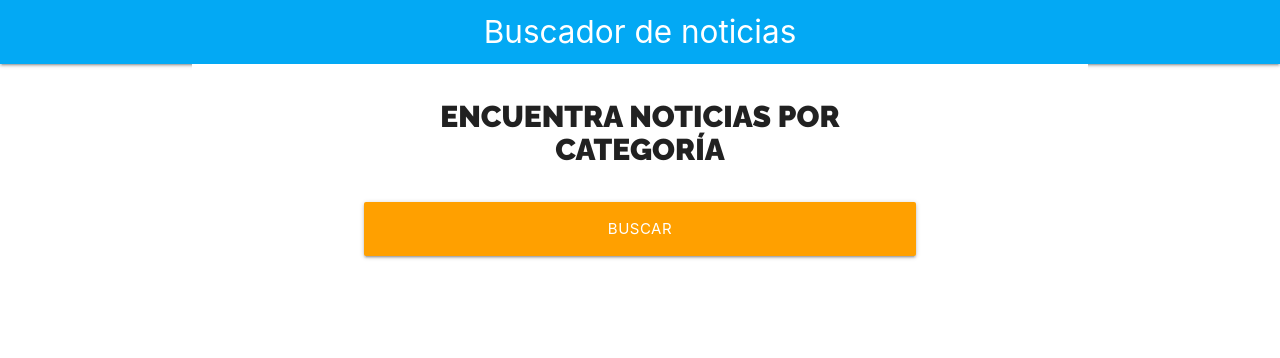
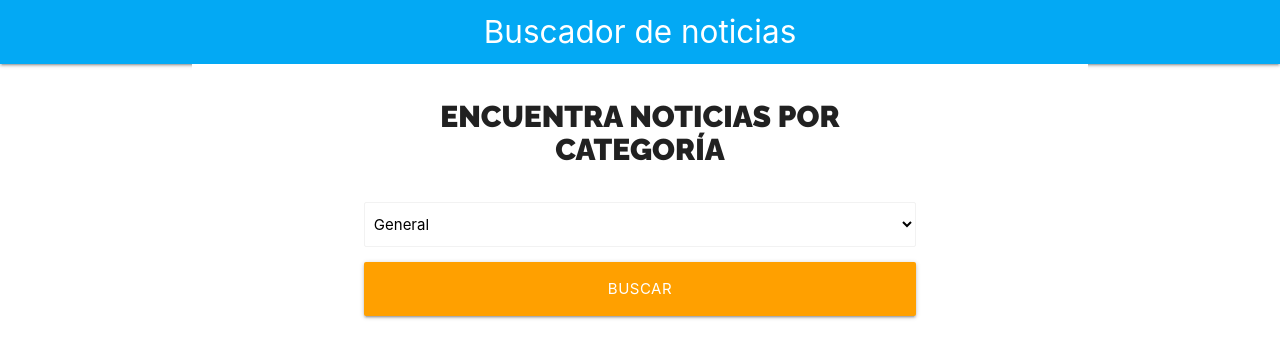
Before and after one commit to misanc21/noticias, a React (Create React App) app: page / in a window 1280 px wide. Shown: the top 358 px of the page. Built offline with nearby package versions, Linux system fonts and the light colour scheme.

Commit message:
formulario

```diff
--- a/src/App.js
+++ b/src/App.js
@@ -1,8 +1,11 @@
-import React,  {Fragment} from 'react';
+import React,  {Fragment, useState} from 'react';
 import Header from './components/Header'
 import Formulario from './components/Formulario'
 
 function App() {
+
+  const [categoria, setCategoria] = useState('')
+
   return (
     <Fragment>
       <Header
@@ -10,6 +13,7 @@ function App() {
       />
       <div className="container white">
         <Formulario
+          setCategoria = {setCategoria}
         />
       </div>
     </Fragment>
--- /dev/null
+++ b/src/Hooks/useSelect.js
@@ -0,0 +1,23 @@
+import React, {useState} from 'react';
+
+const useSelect = ( stateInicial, opciones ) => {
+
+    console.log(opciones)
+    const [state, setState] = useState(stateInicial)
+
+    const SelectNoticias = () => (
+        <select
+            className="browser-default"
+            value={state}
+            onChange= {e => setState(e.target.value)}
+        >
+            {
+                opciones.map(tema =>(<option key = {tema.cat} value={tema.cat}>{tema.nombre}</option>))
+            }
+        </select>
+    )
+
+    return [state, SelectNoticias]
+}
+
+export default useSelect;
--- a/src/components/Formulario.js
+++ b/src/components/Formulario.js
@@ -1,14 +1,38 @@
 import React from 'react';
+
+import useSelect from '../Hooks/useSelect'
 
 import Styles from './Formulario.module.css'
 
-const Formulario = () => {
+const Formulario = ( {setCategoria} ) => {
+
+    const opciones = [
+        {cat:'general', nombre:'General'},
+        {cat:'business', nombre:'Negocios'},
+        {cat:'entertainment', nombre:'Entretenimiento'},
+        {cat:'health', nombre:'Salud'},
+        {cat:'science', nombre:'Ciencia'},
+        {cat:'sports', nombre:'Deportes'},
+        {cat:'technology', nombre:'Tecnología'}
+    ]
+
+    const [categoria, SelectNoticias] = useSelect('general', opciones);
+
+    const buscarNoticias = e => {
+        e.preventDefault()
+        setCategoria(categoria)
+    }
+
     return (
         <div className={`row ${Styles.buscador}`}>
             <div className="col s12 m8 offset-m2">
-                <form>
+                <form
+                    onSubmit={buscarNoticias}
+                >
                     <h2 className={Styles.heading}>Encuentra Noticias por categoría</h2>
                     <div className="input-field col s12">
+                        <SelectNoticias
+                        />
                         <button
                             type="submit"
                             className={`btn-large amber darken-2 ${Styles.btn_block}`}
--- a/src/components/Formulario.module.css
+++ b/src/components/Formulario.module.css
@@ -13,5 +13,6 @@
 }
 
 .btn_block {
+    margin-top: 1rem;
     width: 100%;
 }
```
